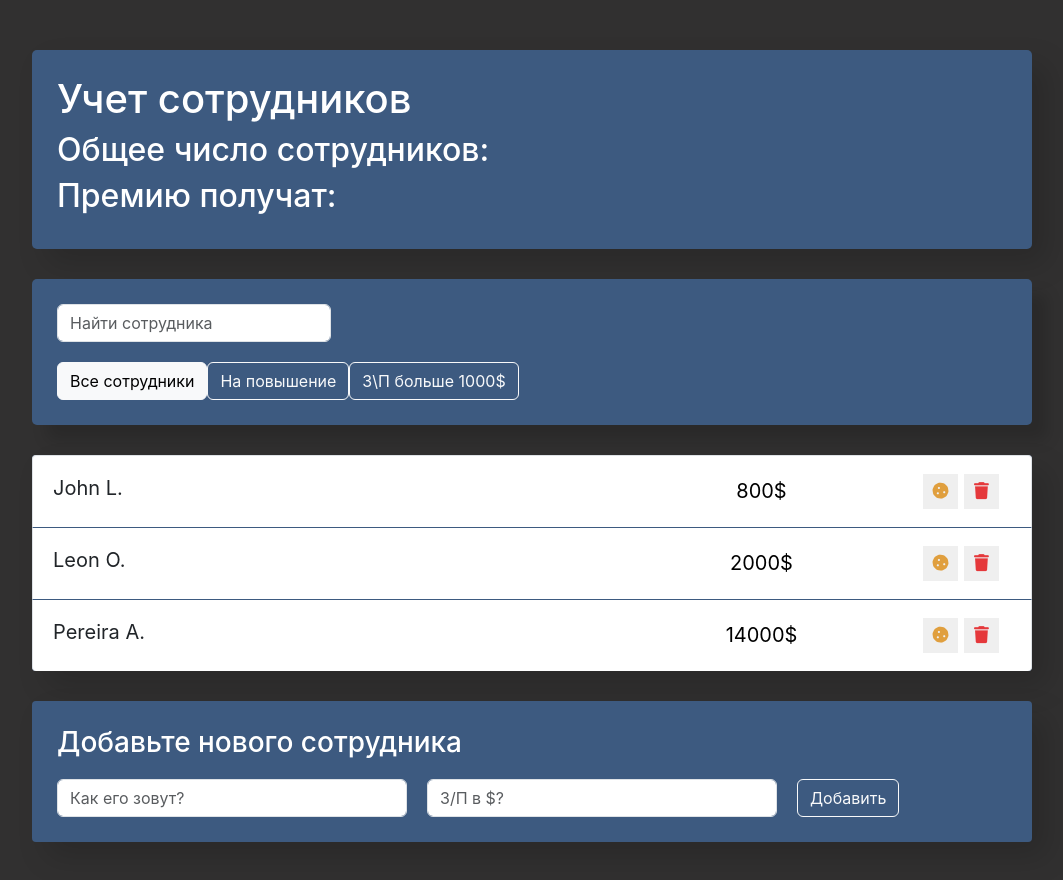
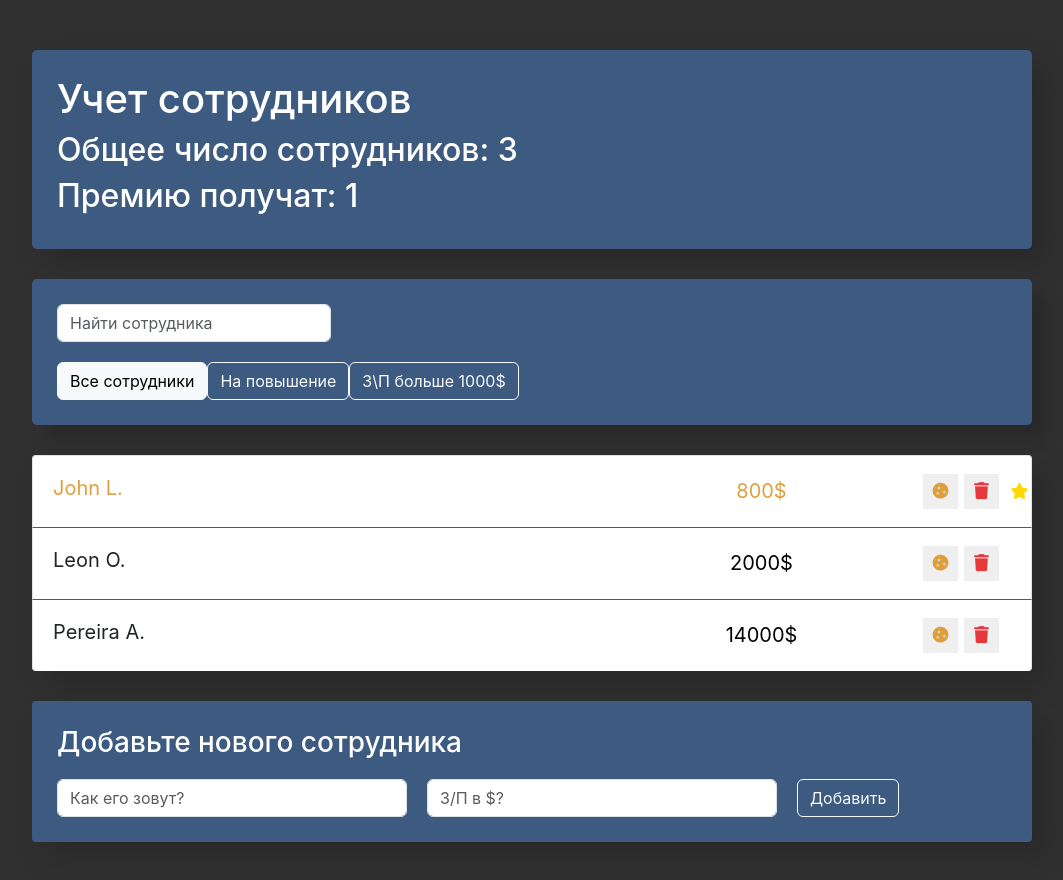
Before and after one commit to aerbet/employees-app, a React (Vite) app: page / in a window 1280 px wide. Shown: the top 880 px of the page, without its empty margins (108-1171 px from the left). Built offline with nearby package versions, Linux system fonts and the light colour scheme.

Commit message:
Refactored and optimized code and added new logic and features

```diff
--- a/src/components/App/App.jsx
+++ b/src/components/App/App.jsx
@@ -1,5 +1,4 @@
 import {Component} from "react";
-/*import newId from "../../utils/newId.js";*/
 
 import AppInfo from "../AppInfo/AppInfo";
 import SearchPanel from "../SearchPanel/SearchPanel";
@@ -14,9 +13,9 @@ class App extends Component {
     super(props);
     this.state = {
       data: [
-        {name: 'John L.', salary: 800, id: 1},
-        {name: 'Leon O.', salary: 2000, id: 2},
-        {name: 'Pereira A.', salary: 14000, id: 3},
+        {name: 'John L.', salary: 800, increase: true, rise: true, id: 1},
+        {name: 'Leon O.', salary: 2000, increase: false, rise: false, id: 2},
+        {name: 'Pereira A.', salary: 14000, increase: false, rise: false, id: 3},
       ]
     }
     this.maxId = 4;
@@ -35,6 +34,8 @@ class App extends Component {
     const newEmployee = {
       name,
       salary,
+      increase: false,
+      rise: false,
       id: this.maxId++
     }
 
@@ -50,12 +51,36 @@ class App extends Component {
     }
   }
 
+  onToggleProp = (id, prop) => {
+  /*  this.setState(({ data }) => {
+      const index = data.findIndex(elem => elem.id === id);
+
+      const old = data[index];
+      const newItem = {...old, increase: !old.increase};
+      const newArr = [...data.slice(0, index), newItem, ...data.slice(index + 1)];
+
+      return {
+        data: newArr
+      }
+    })*/
+
+    this.setState(({ data }) => ({
+      data: data.map(item => {
+        if (item.id === id) {
+          return {...item, [prop]: !item[prop]}
+        }
+        return item;
+      })
+    }))
+  }
+
   render() {
 
     return (
       <>
         <div className="app">
-          <AppInfo />
+          <AppInfo
+            data={this.state.data} />
 
           <div className="search-panel">
             <SearchPanel />
@@ -64,7 +89,8 @@ class App extends Component {
 
           <EmployeesList
             data={this.state.data}
-            onDelete={this.deleteItem} />
+            onDelete={this.deleteItem}
+            onToggleProp={this.onToggleProp} />
           <EmployeesAddForm onAdd={this.addEmployee}/>
         </div>
       </>
--- a/src/components/AppInfo/AppInfo.jsx
+++ b/src/components/AppInfo/AppInfo.jsx
@@ -1,12 +1,21 @@
 import "./AppInfo.css"
-const AppInfo = () => {
+import PropTypes from "prop-types";
+
+const AppInfo = ({ data }) => {
+
+  let trueCount = data.filter(item => item.increase).length;
+
   return (
     <div className="app-info">
       <h1>Учет сотрудников</h1>
-      <h2>Общее число сотрудников: </h2>
-      <h2>Премию получат: </h2>
+      <h2>Общее число сотрудников: {data.length} </h2>
+      <h2>Премию получат: {trueCount}</h2>
     </div>
   );
 };
 
+AppInfo.propTypes = {
+  data: PropTypes.array.isRequired
+};
+
 export default AppInfo;
--- a/src/components/EmployeesAddForm/EmployeesAddForm.jsx
+++ b/src/components/EmployeesAddForm/EmployeesAddForm.jsx
@@ -40,12 +40,14 @@ class EmployeesAddForm extends Component {
             <input type="text"
                    className="form-control new-post-label"
                    placeholder="Как его зовут?"
+                   minLength="2"
                    name="name"
                    value={name}
                    onChange={this.onValueChange} />
             <input type="number"
                    className="form-control new-post-label"
                    placeholder="З/П в $?"
+                   min="300"
                    name="salary"
                    value={salary}
                    onChange={this.onValueChange} />
--- a/src/components/EmployeesList/EmployeesList.jsx
+++ b/src/components/EmployeesList/EmployeesList.jsx
@@ -2,7 +2,7 @@ import "./EmployeesList.css"
 import EmployeesListItem from "../EmployeesListItem/EmployeesListItem.jsx";
 import PropTypes from "prop-types";
 
-const EmployeesList = ({ data, onDelete }) => {
+const EmployeesList = ({ data, onDelete, onToggleProp }) => {
 
   const elements = data.map(item => {
     const {id, ...itemProps } = item;
@@ -11,7 +11,8 @@ const EmployeesList = ({ data, onDelete }) => {
       <EmployeesListItem
         key={id}
         {...itemProps}
-        onDelete={() => onDelete(id)} />
+        onDelete={() => onDelete(id)}
+        onToggleProp={(e) => onToggleProp(id, e.currentTarget.getAttribute('data-toggle') )} />
     )
   })
 
@@ -25,6 +26,7 @@ const EmployeesList = ({ data, onDelete }) => {
 EmployeesList.propTypes = {
   data: PropTypes.array.isRequired,
   onDelete: PropTypes.func.isRequired,
+  onToggleProp: PropTypes.func.isRequired,
 };
 
 export default EmployeesList;
--- a/src/components/EmployeesListItem/EmployeesListItem.jsx
+++ b/src/components/EmployeesListItem/EmployeesListItem.jsx
@@ -1,51 +1,29 @@
 import "./EmployeesListItem.css"
 import PropTypes from "prop-types";
-import {Component} from "react";
 
-class EmployeesListItem extends Component {
-  constructor(props) {
-    super(props);
-    this.state = {
-      increase: false,
-      like: false
-    }
-  }
+const EmployeesListItem = (props) => {
 
-  onIncrease = () => {
-    this.setState(({ increase }) => ({
-      increase: !increase
-    }))
-  }
-
-  setLike = () => {
-    this.setState(({ like }) => ({
-      like: !like
-    }))
-  }
-
-  render() {
-    const { name, salary, onDelete } = this.props;
-    const { increase, like } = this.state;
+    const { name, salary, onDelete, onToggleProp, increase, rise } = props;
 
     let liName = "list-group-item d-flex justify-content-between";
     if(increase) {
       liName += ' increase';
     }
-    if(like) {
+    if(rise) {
       liName += ' like';
     }
 
-
     return (
       <li className={liName}>
-        <span onClick={this.setLike} className="list-group-item-label">{name}</span>
+        <span onClick={onToggleProp} data-toggle="rise" className="list-group-item-label">{name}</span>
         <input type="text"
                className="list-group-item-input"
                defaultValue={salary + '$'}/>
         <div className='d-flex justify-content-center align-items-center'>
           <button type="button"
                   className="btn-cookie btn-sm "
-                  onClick={this.onIncrease}>
+                  onClick={onToggleProp}
+                  data-toggle="increase">
             <i className="fas fa-cookie"></i>
           </button>
 
@@ -60,12 +38,13 @@ class EmployeesListItem extends Component {
     );
   }
 
-}
-
 EmployeesListItem.propTypes = {
   name: PropTypes.string.isRequired,
   salary: PropTypes.any.isRequired,
   onDelete: PropTypes.func.isRequired,
+  onToggleProp: PropTypes.func.isRequired,
+  increase: PropTypes.bool,
+  rise: PropTypes.bool
 };
 
 export default EmployeesListItem;
```
